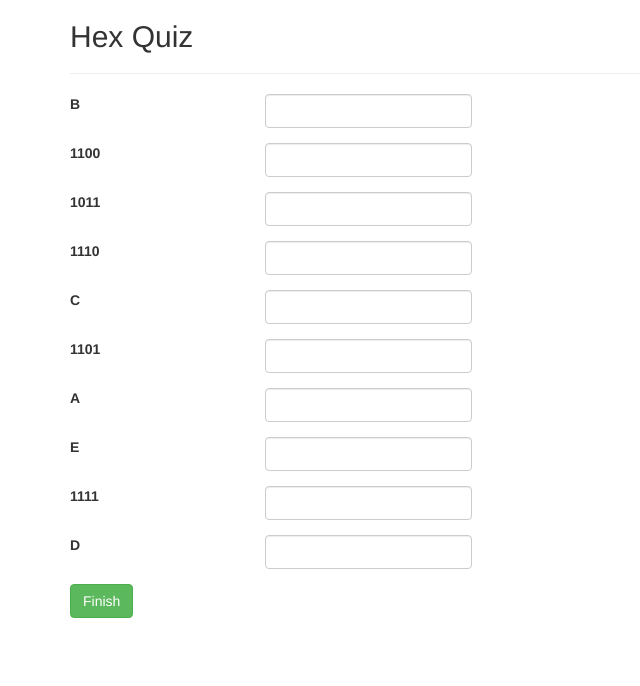
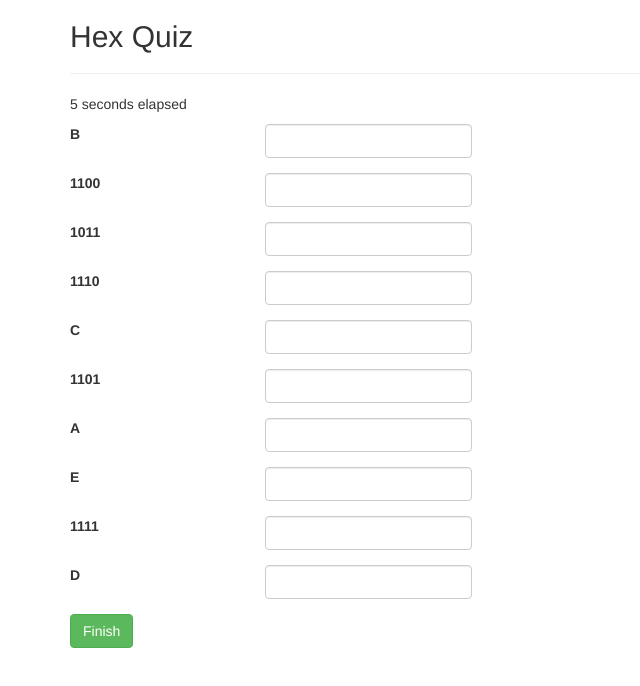
Before and after one commit to amclees/hexquiz, an Angular app: page / in a window 1280 px wide. Shown: the top 686 px of the page, without its empty margins (0-640 px from the left). Built offline with nearby package versions, Linux system fonts and the light colour scheme.

Commit message:
Add quiz timer

```diff
--- a/src/app/app.component.html
+++ b/src/app/app.component.html
@@ -1,6 +1,7 @@
 <h2>{{title}}</h2>
 <hr />
 <div id="questions">
+  <p>{{timer}} seconds elapsed</p>
   <div *ngFor="let question of questions"
   class="form-group row"
   [ngClass]="{'has-success': !(question.input.trim() === ''), 'has-error': verifying && !question.correct()}">
--- a/src/app/app.component.ts
+++ b/src/app/app.component.ts
@@ -30,6 +30,15 @@ export class AppComponent {
   verifying = false;
   button = 'Finish';
   scoring: string;
+  timer = 0;
+
+  constructor() {
+    setInterval(() => {
+      if(!this.verifying) {
+        this.timer += 1
+      }
+    }, 1000);
+  }
 
   continue () {
     if (this.verifying) {
@@ -41,7 +50,8 @@ export class AppComponent {
         return acc + (question.correct() ? 1 : 0);
       }, 0);
       let percentage = Math.floor(100 * right / this.questions.length);
-      this.scoring = `You scored a ${right}/${this.questions.length} - ${percentage}%.`;
+      this.scoring = `You scored a ${right}/${this.questions.length} - ${percentage}% in ${this.timer} seconds.`;
+      this.timer = 0;
     }
     this.verifying = this.verifying ? false : true;
   }
```
